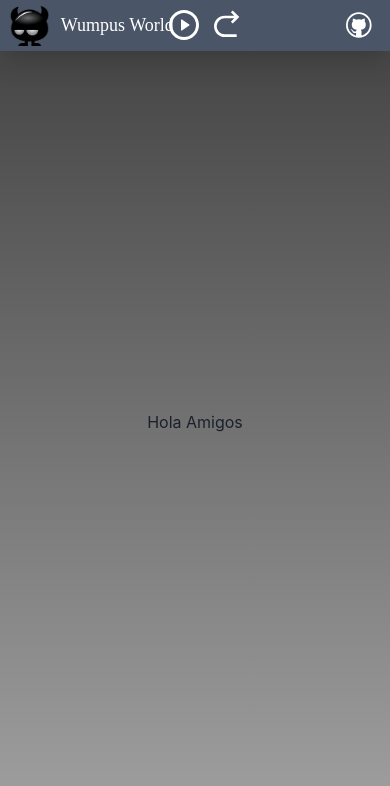
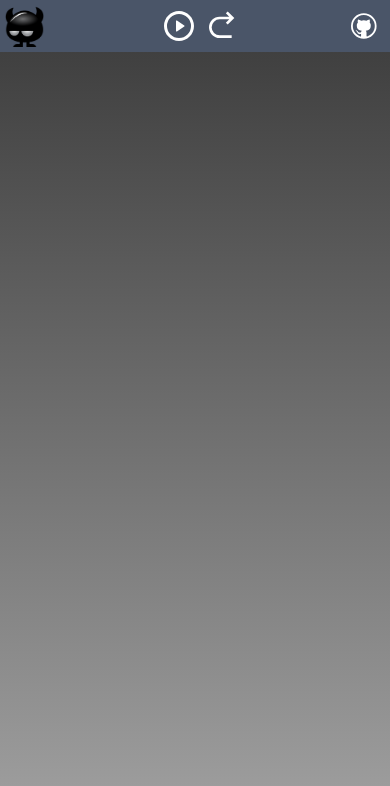
Before and after one commit to rudrOwO/wumpus-world, a React (Vite) app: page / in a window 390 px wide. Shown: the top 786 px of the page. Built offline with nearby package versions, Linux system fonts and the light colour scheme; a web font is replaced by a local one.

Commit message:
Added responsive behavior to frontend

```diff
--- a/src/App.tsx
+++ b/src/App.tsx
@@ -1,14 +1,21 @@
+import { Flex, Box } from "@chakra-ui/react"
 import { Navbar } from "./components/Navbar"
-import { Center } from "@chakra-ui/react"
+import { Stage } from "./components/Stage"
+import { AgentPanel } from "./components/AgentPanel"
 
 const App = () => {
   return (
-    <>
+    <Flex flexDirection="column" w="100vw" h="100vh">
       <Navbar />
-      <Center w="100vw" h="100vh" bgGradient="linear-gradient(#404040, #a3a3a3)">
-        Hola Amigos
-      </Center>
-    </>
+      <Flex flexGrow={100} bgGradient="linear-gradient(#404040, #a3a3a3)">
+        <Box flex={3} h="100%">
+          <Stage />
+        </Box>
+        <Box display={["none", "none", "block"]} flex={1} h="100%">
+          <AgentPanel />
+        </Box>
+      </Flex>
+    </Flex>
   )
 }
 
--- /dev/null
+++ b/src/components/AgentPanel.tsx
@@ -0,0 +1,9 @@
+import { Flex } from "@chakra-ui/react"
+
+export const AgentPanel = () => {
+  return (
+    <Flex flexDirection="column" bgGradient="linear-gradient(#404040, #a3a3a3)">
+      Agent
+    </Flex>
+  )
+}
--- a/src/components/Navbar.tsx
+++ b/src/components/Navbar.tsx
@@ -1,4 +1,4 @@
-import { chakra, Image, Center } from "@chakra-ui/react"
+import { chakra, Image, Center, Text } from "@chakra-ui/react"
 import { PlayPauseButton } from "./PlayPauseButton"
 import { StepForwardButton } from "./StepForwardButton"
 import { GithubButton } from "./GithubButton"
@@ -7,22 +7,19 @@ export const Navbar = () => {
   return (
     <chakra.nav
       shadow="xl"
-      padding="10px"
+      padding="5px"
       fontSize="lg"
       color="white"
       fontFamily="Discoteque St"
       width="100%"
-      height="6vh"
       bg="gray.600"
-      position="fixed"
-      top="0"
       display="flex"
       alignItems="center"
       justifyContent="space-between"
     >
       <Center>
         <Image src="wumpus.png" h="5vh" mr="3" />
-        Wumpus World
+        <Text display={["none", "none", "block"]}>Wumpus World</Text>
       </Center>
       <Center h="inherit" zIndex={1} w="100vw" position="fixed">
         <PlayPauseButton />
--- /dev/null
+++ b/src/components/Stage.tsx
@@ -0,0 +1,10 @@
+import { useRef } from "react"
+import { chakra } from "@chakra-ui/react"
+
+interface StageProps {}
+
+export const Stage = () => {
+  const canvasRef = useRef<HTMLCanvasElement>(null)
+
+  return <chakra.canvas w="100%" h="100%"></chakra.canvas>
+}
```
Also changed, not shown: src/contexts/Simulation.tsx (+9 -6 lines).
